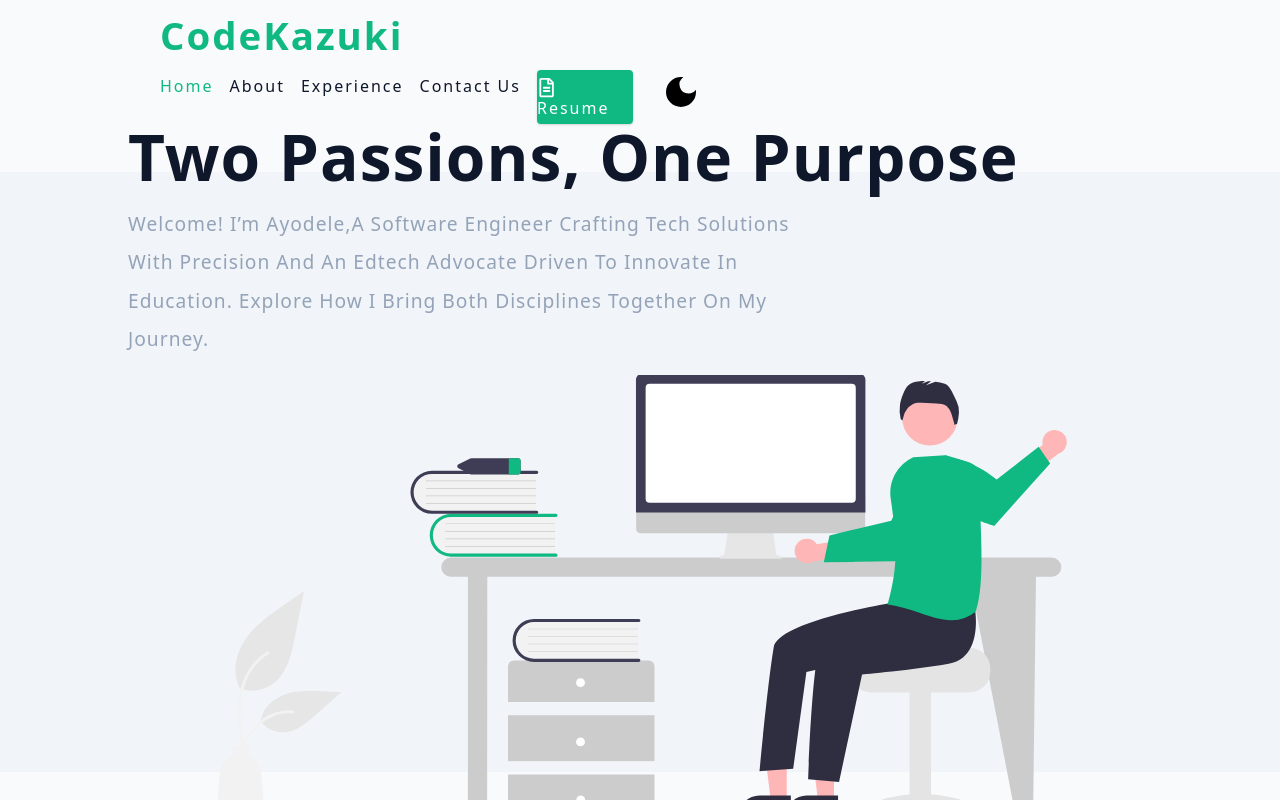
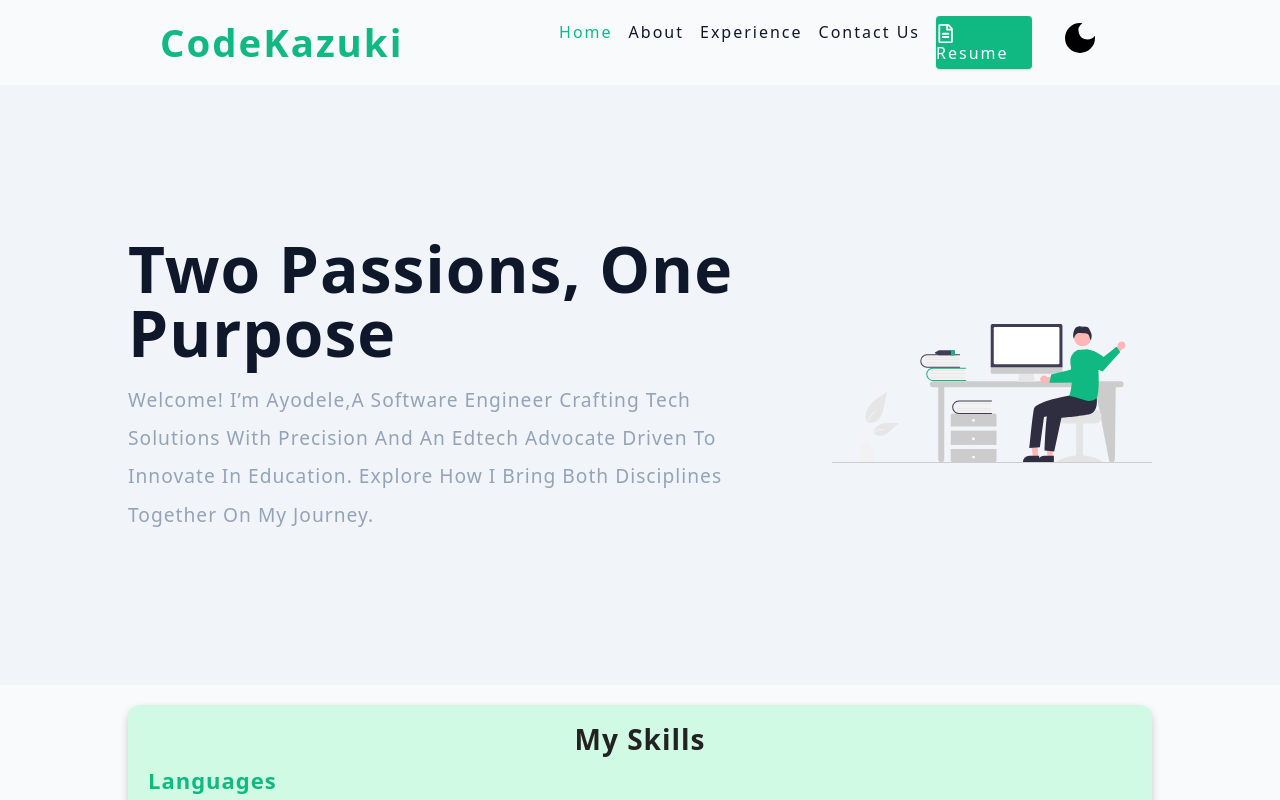
Before and after one commit to Codekazuki/devKazuki, a React (Vite) app: page / in a window 1280 px wide. Shown: the top 800 px of the page. Built offline with nearby package versions, Linux system fonts and the light colour scheme.

Commit message:
starting responsiveness

```diff
--- a/src/index.css
+++ b/src/index.css
@@ -96,23 +96,23 @@ h5 {
 }
 
 h1 {
-  font-size: clamp(2rem, 5vw, 5rem);
+  font-size: clamp(2rem, 5vw, 5rem); /* Large heading */
 }
 
 h2 {
-  font-size: clamp(1.5rem, 3vw, 3rem);
+  font-size: clamp(1.5rem, 3vw, 3rem); /* Medium heading */
 }
 
 h3 {
-  font-size: clamp(1rem, 1.5vw, 2.5rem);
+  font-size: clamp(1rem, 1.5vw, 2.5rem); /* Small heading */
 }
 
 h4 {
-  font-size: clamp(1rem, 2vw, 2rem);
+  font-size: clamp(1rem, 2vw, 2rem); /* Extra small heading */
 }
 
 h5 {
-  font-size: clamp(0.875rem, 1.5vw, 1.5rem);
+  font-size: clamp(0.875rem, 1.5vw, 1.5rem); /* Tiny heading */
 }
 
 .text {
@@ -124,6 +124,50 @@ small,
 .text-small {
   font-size: var(--small-text);
 }
+
+ul {
+  list-style-type: none;
+  padding: 0;
+}
+.img2 {
+  width: 50%;
+}
+.img {
+  width: 100%;
+  display: block;
+  object-fit: cover;
+}
+
+.about p {
+  line-height: 2;
+  color: rgb(166, 77, 77);
+  margin-top: 2rem;
+  padding: 2rem;
+}
+.about h3 {
+  text-align: center;
+}
+.nav-center {
+  width: var(--view-width);
+  max-width: var(--max-width);
+  margin: 0 auto;
+  display: flex;
+  flex-direction: column;
+  padding: 1rem 2rem;
+}
+.logo {
+  font-size: clamp(1.5rem, 3vw, 3rem);
+  color: var(--primary-500);
+  font-weight: 700;
+  letter-spacing: 2px;
+}
+.dark-theme .logo {
+  color: var(--white);
+}
+.logo:hover {
+  text-shadow: 0 0 10px var(--primary-500), 0 0 20px var(--primary-500);
+}
+
 .btn:hover {
   background: var(--primary-700);
   box-shadow: var(--shadow-3);
@@ -167,56 +211,9 @@ small,
   box-shadow: var(--shadow-2);
   transform: scale(1.05);
 }
-
-ul {
-  list-style-type: none;
-  padding: 0;
-}
-.img2 {
-  width: 50%;
-}
-.img {
-  width: 100%;
-  display: block;
-  object-fit: cover;
-}
-
-.about p {
-  line-height: 2;
-  color: rgb(166, 77, 77);
-  margin-top: 2rem;
-  padding: 2rem;
-}
-.about h3 {
-  text-align: center;
-}
-/* navigation */
-/* navigation */
-/* navigation */
-.nav-center {
-  width: var(--view-width);
-  max-width: var(--max-width);
-  margin: 0 auto;
+.nav-links {
   display: flex;
   flex-direction: column;
-  padding: 1rem 2rem;
-}
-.logo {
-  font-size: clamp(1.5rem, 3vw, 3rem);
-  color: var(--primary-500);
-  font-weight: 700;
-  letter-spacing: 2px;
-}
-.dark-theme .logo {
-  color: var(--white);
-}
-.logo:hover {
-  text-shadow: 0 0 10px var(--primary-500), 0 0 20px var(--primary-500);
-}
-
-.nav-links {
-  display: flex;
-  flex-direction: row;
   gap: 0.5rem;
   margin-top: 1rem;
 }
@@ -411,8 +408,6 @@ form .input-box .field.message {
   padding: 1rem;
   margin: 0 auto;
 }
-
-/* card component  */
 .card {
   display: flex;
   align-items: center;
@@ -603,13 +598,55 @@ form .input-box .field.message {
 /* responsiveness */
 /* responsiveness */
 /* responsiveness */
-
-@media (max-width: 768px) {
+@media (min-width: 320px) {
   .nav-center {
     flex-direction: row;
     justify-content: space-between;
     align-items: center;
-    background-color: red;
+  }
+}
+@media (min-width: 375px) {
+  .nav-center {
+    flex-direction: row;
+    justify-content: space-between;
+    align-items: center;
+
+    width: 100%;
+  }
+  .img-container {
+    display: block;
+  }
+}
+@media (min-width: 425px) {
+  .nav-center {
+    flex-direction: row;
+    justify-content: space-between;
+    align-items: center;
+    width: 100%;
+  }
+  .hero-center {
+    display: grid;
+
+    place-items: center;
+  }
+  .hero-centerb {
+    display: grid;
+
+    place-items: center;
+  }
+  .img-container {
+    display: block;
+  }
+  .card-list {
+    grid-template-columns: 1fr;
+  }
+}
+
+@media (min-width: 768px) {
+  .nav-center {
+    flex-direction: row;
+    justify-content: space-between;
+    align-items: center;
   }
   .nav-links {
     flex-direction: row;
--- a/src/pages/Landing.jsx
+++ b/src/pages/Landing.jsx
@@ -29,7 +29,7 @@ const Landing = () => {
   }, []);
   return (
     <>
-      <div style={{ margin: "2rem 0" }}>
+      <div>
         <section style={{ height: "75dvh" }} className='hero'>
           <div className='hero-center'>
             <div className='hero-title'>
```
